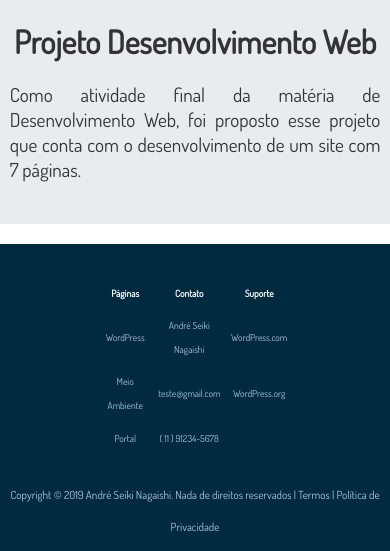
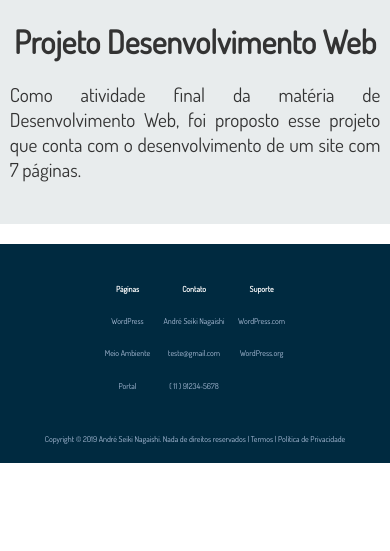
Before and after one commit to seikinagaishi/college-projects, a PHP site: page /index.html in a window 390 px wide. Shown: the part 803-1354 px from the top of the page. After the commit the page ends 1266 px from the top, so only its background shows below. Run offline with PHP 8.4, Linux system fonts and the light colour scheme.

Commit message:
Update style.css

```diff
--- a/css/style.css
+++ b/css/style.css
@@ -521,11 +521,11 @@ a.fim:hover{
 	}
 
 	footer{
-		font-size: 0.6rem;
+		font-size: 0.5rem;
 	}
 
 	p.copyright{
-		font-size: 0.7rem;
+		font-size: 0.5rem;
 	}
 
 	.button{
```
